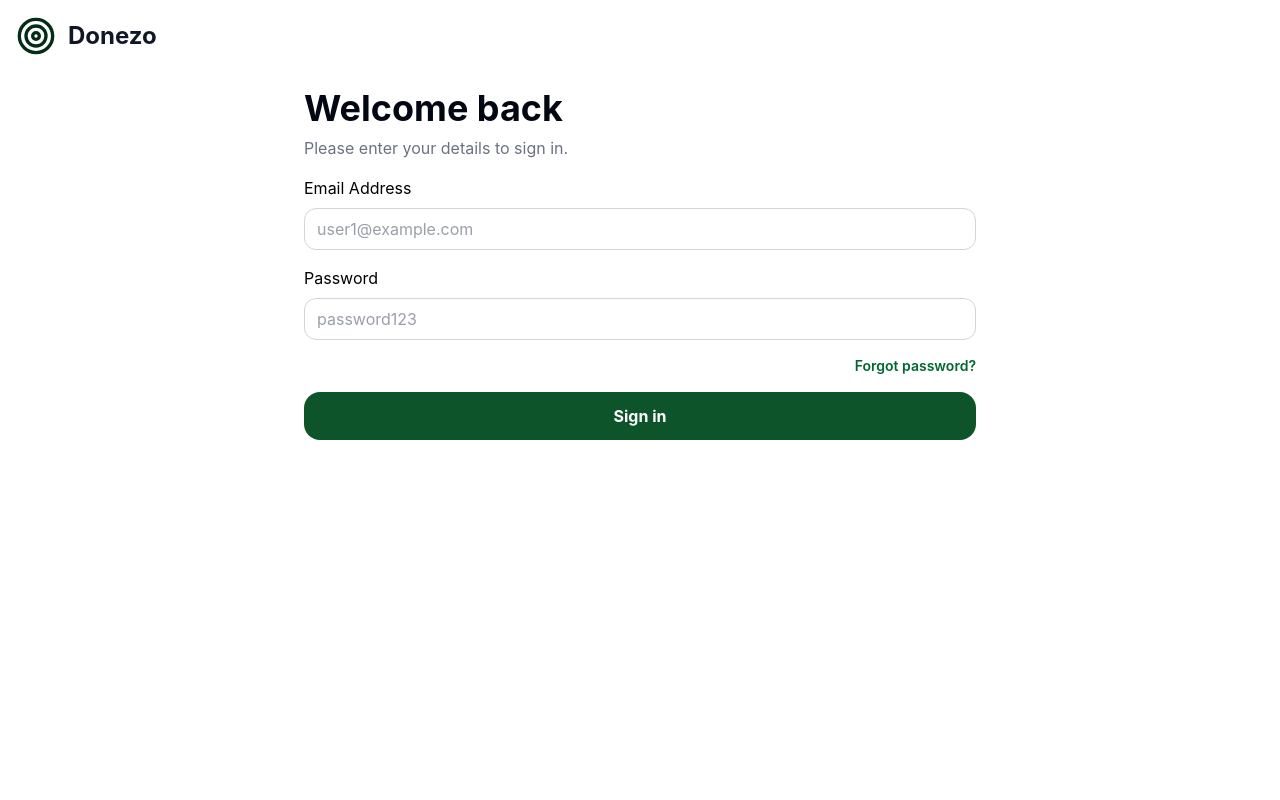
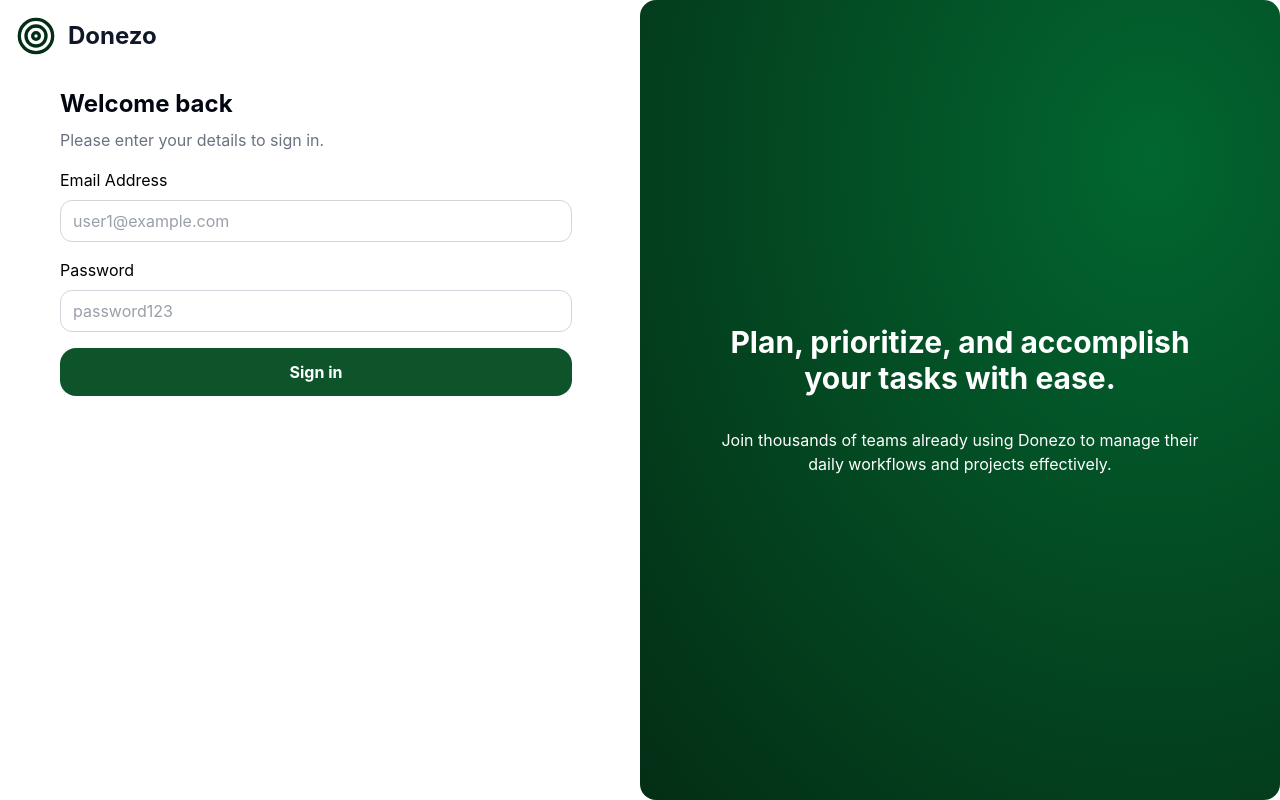
Before and after one commit to ZTanvir/Donezo-Dashboard, a React (Vite) app: page / in a window 1280 px wide. Built offline with nearby package versions, Linux system fonts and the light colour scheme.

Commit message:
add details login section for desktop

```diff
--- a/src/pages/home/HomePage.tsx
+++ b/src/pages/home/HomePage.tsx
@@ -3,15 +3,15 @@ import { FiTarget } from "react-icons/fi";
 const HomePage = () => {
   return (
     <div>
-      <div>
+      <div className="grid space-x-2 md:grid-cols-2">
         <section id="loginForm">
           <div className="px-4 py-4">
             <div className="mb-6 flex items-center justify-center space-x-3 md:mb-8 md:justify-start">
               <FiTarget className="text-green-950" size={40} />
               <span className="text-2xl font-bold text-gray-900">Donezo</span>
             </div>
-            <div className="mx-auto max-w-2xl">
-              <h1 className="mb-2 text-center text-4xl font-bold text-gray-950 md:text-left">
+            <div className="mx-auto max-w-lg">
+              <h1 className="mb:text-4xl mb-2 text-center text-2xl font-bold text-gray-950 md:text-left">
                 Welcome back
               </h1>
               <p className="mb-4 text-center text-gray-500 md:text-left">
@@ -36,9 +36,6 @@ const HomePage = () => {
                     placeholder="password123"
                   />
                 </div>
-                <p className="mb-4 text-right text-sm font-semibold text-green-800">
-                  Forgot password?
-                </p>
                 <button
                   className="w-full rounded-2xl bg-green-900 py-3 font-bold text-white transition duration-150 hover:cursor-pointer hover:bg-green-800"
                   type="submit"
@@ -49,7 +46,19 @@ const HomePage = () => {
             </div>
           </div>
         </section>
-        <section id="details"></section>
+        <section id="details" className="hidden md:block">
+          <div className="flex h-screen flex-col items-center justify-center rounded-2xl bg-radial-[at_80%_20%] from-green-800 to-green-950">
+            <div className="max-w-xl px-10">
+              <h2 className="mb-8 text-center text-3xl font-bold text-white">
+                Plan, prioritize, and accomplish your tasks with ease.
+              </h2>
+              <p className="text-center text-white">
+                Join thousands of teams already using Donezo to manage their
+                daily workflows and projects effectively.
+              </p>
+            </div>
+          </div>
+        </section>
       </div>
     </div>
   );
```
